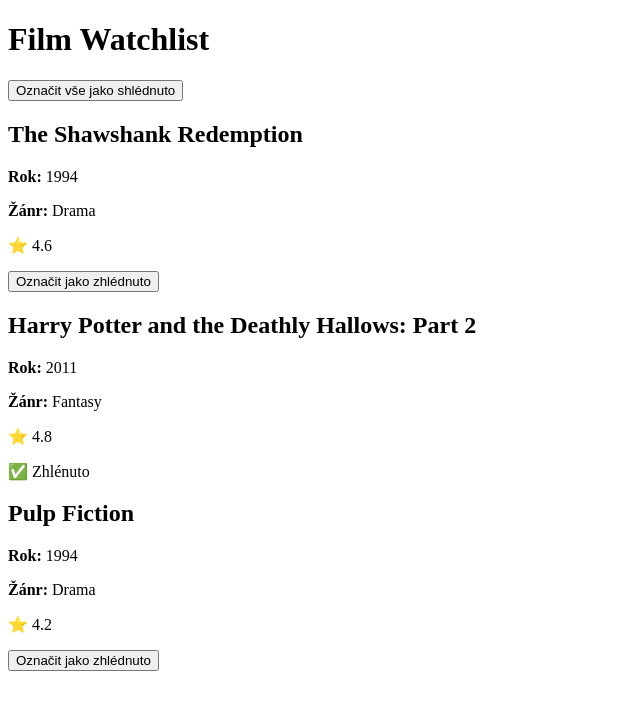
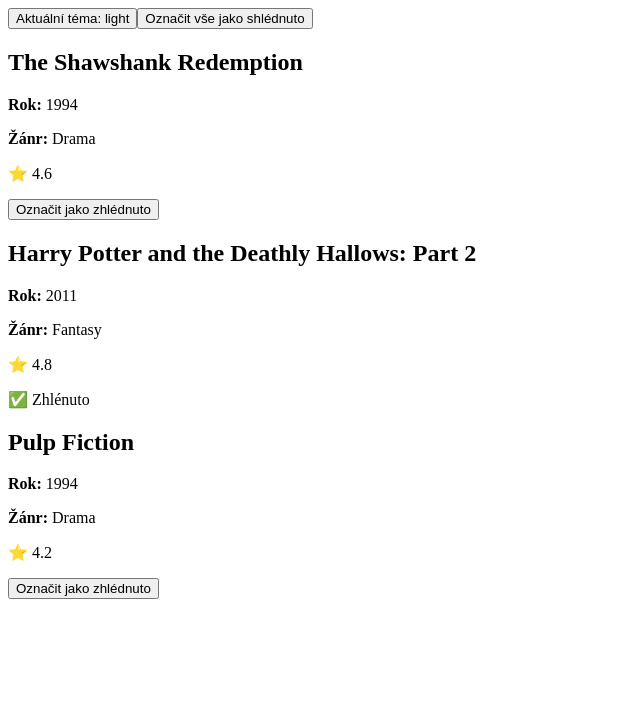
Before and after one commit to pydt00/react-project-pydt00, a React (Vite) app: page / in a window 1280 px wide. Shown: the top 710 px of the page, without its empty margins (0-640 px from the left). Built offline with nearby package versions, Linux system fonts and the light colour scheme.

Commit message:
feat: theme provider mini ukol

```diff
--- a/package.json
+++ b/package.json
@@ -9,6 +9,7 @@
     "preview": "vite preview"
   },
   "dependencies": {
+    "@tanstack/react-query": "^5.100.11",
     "react": "^19.2.6",
     "react-dom": "^19.2.6"
   },
--- a/src/App.tsx
+++ b/src/App.tsx
@@ -1,10 +1,14 @@
 import FilmList from "./components/FilmList";
+import { ThemeButton, ThemeProvider } from "./components/Random";
 
 export default function App() {
   return (
     <>
-      <h1>Film Watchlist</h1>
-      <FilmList/>
+      {/* <h1>Film Watchlist</h1>
+      <FilmList/> */}
+      <ThemeProvider children={
+        <FilmList/>
+      }/>
     </>
   );
 }
--- a/src/components/FilmList.tsx
+++ b/src/components/FilmList.tsx
@@ -1,6 +1,7 @@
 import FilmCard from '@/components/FilmCard.tsx';
 import type { Film } from '../types/Film.tsx';
 import { useWatchlist } from '@/hooks/useWatchlist.tsx';
+import { ThemeButton } from './Random.tsx';
 
 const initialFilms: Film[] = [
     {
@@ -29,6 +30,7 @@
 
     return (
         <div>
+            <ThemeButton/>
             <button onClick={setAllAsWatched}>Označit vše jako shlédnuto</button>
             {films.map(film => (
                 <FilmCard key={film.title} film={film} onToggle={toggleWatched}/>
--- /dev/null
+++ b/src/components/Random.tsx
@@ -0,0 +1,29 @@
+import { createContext } from "react";
+import { useState } from "react";
+import type { ReactNode } from "react";
+import { useContext } from "react";
+
+type Theme = 'light' | 'dark';
+
+type ThemeContextValue = {
+  theme: Theme;
+  toggleTheme: () => void;
+};
+
+const ThemeContext = createContext<ThemeContextValue>({ theme: 'light', toggleTheme: () => {} });
+
+export function ThemeProvider({ children }: { children: ReactNode }) {
+  const [theme, setTheme] = useState<'light' | 'dark'>('light');
+  const toggleTheme = () => setTheme((t) => t === 'light' ? 'dark' : 'light');
+
+  return (
+    <ThemeContext.Provider value={{ theme, toggleTheme }}>
+      {children}
+    </ThemeContext.Provider>
+  );
+}
+
+export function ThemeButton() {
+  const { theme, toggleTheme } = useContext(ThemeContext);
+  return <button onClick={toggleTheme}>Aktuální téma: {theme}</button>;
+}
```
Also changed, not shown: 1 other file (tests, documents, lock files or other folders).
